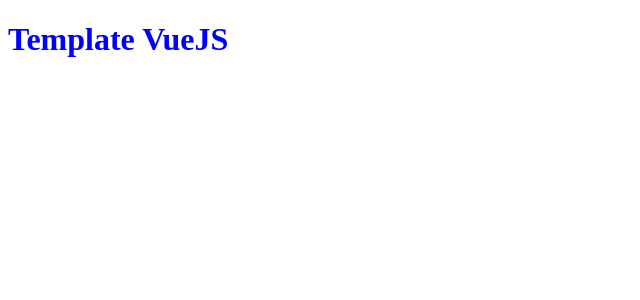
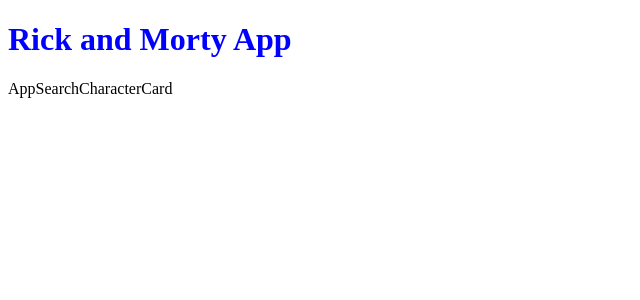
Before and after one commit to taniot/vue-rick-morty-demo, a Vue app: page / in a window 1280 px wide. Shown: the top 300 px of the page, without its empty margins (0-640 px from the left). Built offline with nearby package versions, Linux system fonts and the light colour scheme.

Commit message:
feat: scaffoling

```diff
--- a/src/App.vue
+++ b/src/App.vue
@@ -1,17 +1,18 @@
 <script>
+import AppHeader from './components/AppHeader.vue';
+import AppMain from './components/AppMain.vue';
 export default {
-  name: 'DefaultTemplate',
-
-  data() {
-    return {
-      text: 'Template VueJS',
-    };
+  name: 'AppRickMorty',
+  components: {
+    AppHeader,
+    AppMain,
   },
 };
 </script>
 
 <template>
-  <h1>{{ text }}</h1>
+  <AppHeader />
+  <AppMain />
 </template>
 
 <style scoped lang="scss"></style>
--- /dev/null
+++ b/src/components/AppHeader.vue
@@ -0,0 +1,11 @@
+<script>
+export default {
+  name: 'AppHeader',
+};
+</script>
+<template>
+  <header>
+    <h1>Rick and Morty App</h1>
+  </header>
+</template>
+<style></style>
--- /dev/null
+++ b/src/components/AppMain.vue
@@ -0,0 +1,16 @@
+<script>
+import AppSearch from './AppSearch.vue';
+import CharacterList from './CharacterList.vue';
+export default {
+  name: 'AppMain',
+  components: {
+    AppSearch,
+    CharacterList,
+  },
+};
+</script>
+<template>
+  <AppSearch />
+  <CharacterList />
+</template>
+<style></style>
--- /dev/null
+++ b/src/components/AppSearch.vue
@@ -0,0 +1,7 @@
+<script>
+export default {
+  name: 'AppSearch',
+};
+</script>
+<template>AppSearch</template>
+<style></style>
--- /dev/null
+++ b/src/components/CharacterCard.vue
@@ -0,0 +1,7 @@
+<script>
+export default {
+  name: 'CharacterCard',
+};
+</script>
+<template>CharacterCard</template>
+<style></style>
--- /dev/null
+++ b/src/components/CharacterList.vue
@@ -0,0 +1,13 @@
+<script>
+import CharacterCard from './CharacterCard.vue';
+export default {
+  name: 'CharacterList',
+  components: {
+    CharacterCard,
+  },
+};
+</script>
+<template>
+  <CharacterCard />
+</template>
+<style></style>
```
